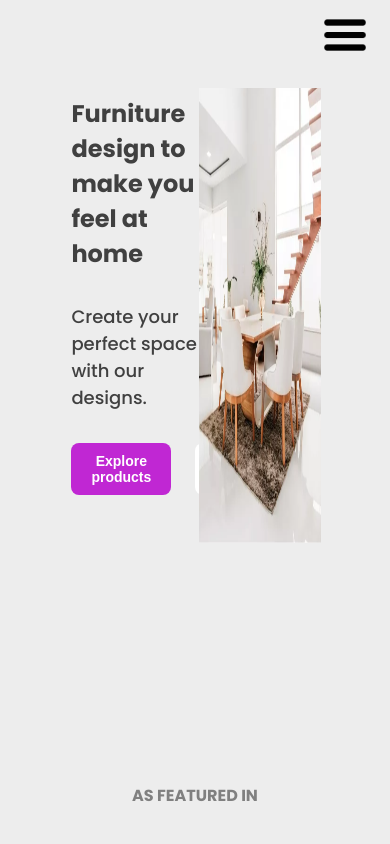
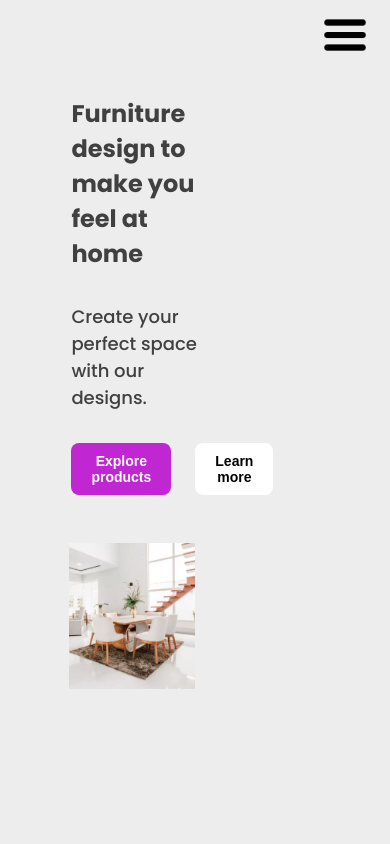
Before and after one commit to dariojularic/x-shopper-dream-e-commerce, a React (Vite) app: page / in a window 390 px wide. Shown: the top 844 px of the page. Built offline with nearby package versions, Linux system fonts and the light colour scheme; no server answers.

Commit message:
Add style

```diff
--- a/src/pages/Home/Index.css
+++ b/src/pages/Home/Index.css
@@ -103,6 +103,11 @@ main {
 }
 
 @media (max-width: 800px) {
+  .hero-container {
+    display: flex;
+    flex-direction: column;
+  }
+
   .first-section {
     display: block;
   }
@@ -155,4 +160,15 @@ main {
     font-size: 1.6rem;
     /* margin-bottom: 3rem; */
   }
+
+  .featured-products-list {
+    display: flex;
+    flex-direction: column;
+  }
+
+  .skills-list {
+    display: flex;
+    flex-direction: column;
+    gap: 2.4rem;
+  }
 }
```
